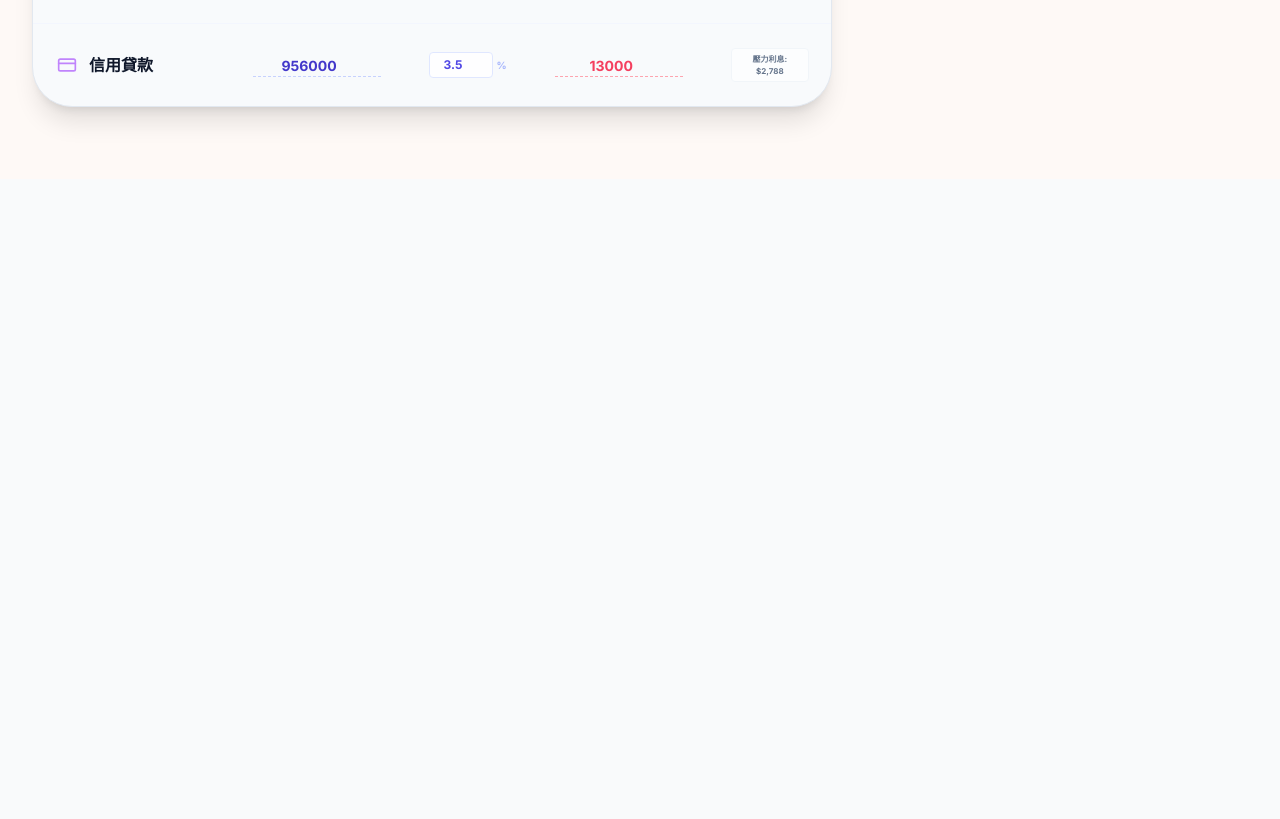
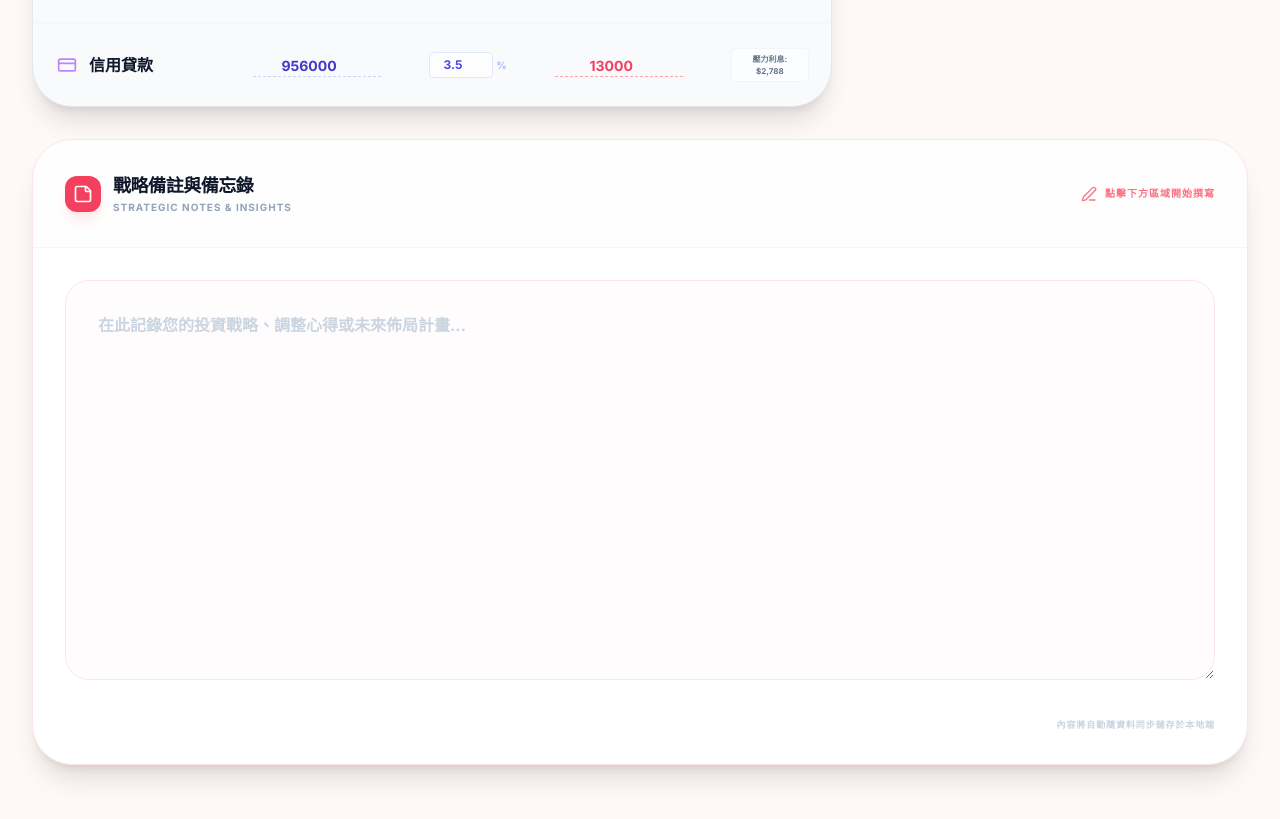
Before and after one commit to bluedream1831-collab/financial-tracker2, a React (Vite) app: page / in a window 1280 px wide. Shown: the part 2300-3119 px from the top of the page. Before the commit the page ends 2479 px from the top, so only its background shows below. Built offline with nearby package versions, Linux system fonts and the light colour scheme.

Commit message:
Add files via upload

```diff
--- a/App.tsx
+++ b/App.tsx
@@ -24,6 +24,7 @@ import FinancialCharts from './components/FinancialCharts';
 import StressTestSection from './components/StressTestSection';
 import AssetLiabilityList from './components/AssetLiabilityList';
 import AIDiagnosisModal from './components/AIDiagnosisModal';
+import NotesSection from './components/NotesSection';
 
 const STORAGE_KEY = 'FINANCIAL_FREOM_DASHBOARD_DATA_V2';
 
@@ -69,6 +70,7 @@ const App: React.FC = () => {
   const [assets, setAssets] = useState<Asset[]>(initialAssets);
   const [liabilities, setLiabilities] = useState<Liability[]>(initialLiabilities);
   const [incomeExpense, setIncomeExpense] = useState<IncomeExpense>(initialIncomeExpense);
+  const [notes, setNotes] = useState<string>('');
   const [stress, setStress] = useState<StressTestState>({
     marketCrash: 0,
     interestHike: 0,
@@ -84,6 +86,7 @@ const App: React.FC = () => {
         setAssets(parsed.assets || initialAssets);
         setLiabilities(parsed.liabilities || initialLiabilities);
         setIncomeExpense(parsed.incomeExpense || initialIncomeExpense);
+        setNotes(parsed.notes || '');
         if (parsed.lastSavedTime) setLastSavedTime(parsed.lastSavedTime);
       } catch (e) { console.error(e); }
     }
@@ -93,7 +96,7 @@ const App: React.FC = () => {
   const performSave = () => {
     setIsSaving(true);
     const now = new Date().toLocaleTimeString('zh-TW', { hour12: false });
-    const dataToSave = { assets, liabilities, incomeExpense, lastSavedTime: now };
+    const dataToSave = { assets, liabilities, incomeExpense, notes, lastSavedTime: now };
     localStorage.setItem(STORAGE_KEY, JSON.stringify(dataToSave));
 
     setTimeout(() => {
@@ -104,7 +107,7 @@ const App: React.FC = () => {
   };
 
   const handleExport = () => {
-    const dataToSave = { assets, liabilities, incomeExpense, timestamp: new Date().toISOString() };
+    const dataToSave = { assets, liabilities, incomeExpense, notes, timestamp: new Date().toISOString() };
     const blob = new Blob([JSON.stringify(dataToSave, null, 2)], { type: 'application/json' });
     const url = URL.createObjectURL(blob);
     const a = document.createElement('a');
@@ -126,6 +129,7 @@ const App: React.FC = () => {
           setAssets(parsed.assets);
           setLiabilities(parsed.liabilities);
           setIncomeExpense(parsed.incomeExpense);
+          setNotes(parsed.notes || '');
           alert("數據匯入成功！");
           performSave();
         } else {
@@ -142,7 +146,7 @@ const App: React.FC = () => {
   useEffect(() => {
     if (!isLoaded) return;
     setHasUnsavedChanges(true);
-  }, [assets, liabilities, incomeExpense]);
+  }, [assets, liabilities, incomeExpense, notes]);
 
   const handleUpdateAsset = (id: string, field: string, value: any) => {
     setAssets(prev => prev.map(a => a.id === id ? { ...a, [field]: value } : a));
@@ -366,6 +370,9 @@ const App: React.FC = () => {
             </div>
           </div>
         </div>
+
+        {/* 備註區塊 */}
+        <NotesSection notes={notes} setNotes={setNotes} />
       </main>
 
       {showAIModal && (
--- /dev/null
+++ b/components/NotesSection.tsx
@@ -0,0 +1,49 @@
+
+import React from 'react';
+import { StickyNote, Edit3 } from 'lucide-react';
+
+interface NotesSectionProps {
+  notes: string;
+  setNotes: (val: string) => void;
+}
+
+const NotesSection: React.FC<NotesSectionProps> = ({ notes, setNotes }) => {
+  return (
+    <div className="bg-white rounded-[1.2rem] sm:rounded-[2.5rem] border border-rose-100 shadow-xl overflow-hidden mt-8">
+      <div className="p-4 sm:p-8 border-b border-rose-50 bg-rose-50/10">
+        <div className="flex items-center justify-between">
+          <div className="flex items-center gap-3">
+            <div className="bg-rose-500 p-2 rounded-xl shadow-lg shadow-rose-100">
+              <StickyNote className="w-5 h-5 text-white" />
+            </div>
+            <div>
+              <h3 className="text-sm sm:text-lg font-black text-slate-900 uppercase tracking-tight">戰略備註與備忘錄</h3>
+              <p className="text-[8px] sm:text-[10px] font-bold text-slate-400 uppercase tracking-widest">Strategic Notes & Insights</p>
+            </div>
+          </div>
+          <div className="flex items-center gap-2 text-rose-400 no-print">
+            <Edit3 className="w-4 h-4" />
+            <span className="text-[10px] font-black uppercase tracking-widest">點擊下方區域開始撰寫</span>
+          </div>
+        </div>
+      </div>
+
+      <div className="p-4 sm:p-8">
+        <textarea
+          value={notes}
+          onChange={(e) => setNotes(e.target.value)}
+          placeholder="在此記錄您的投資戰略、調整心得或未來佈局計畫..."
+          className="w-full min-h-[300px] sm:min-h-[400px] bg-rose-50/20 border border-rose-100 rounded-[1.5rem] p-6 sm:p-8 text-sm sm:text-base font-bold text-slate-700 placeholder:text-slate-300 focus:outline-none focus:ring-2 focus:ring-rose-500/20 focus:border-rose-300 transition-all resize-y leading-relaxed"
+        />
+      </div>
+
+      <div className="px-8 pb-8 flex justify-end no-print">
+        <p className="text-[9px] font-black text-slate-300 uppercase tracking-widest flex items-center gap-2">
+          內容將自動隨資料同步儲存於本地端
+        </p>
+      </div>
+    </div>
+  );
+};
+
+export default NotesSection;
```
